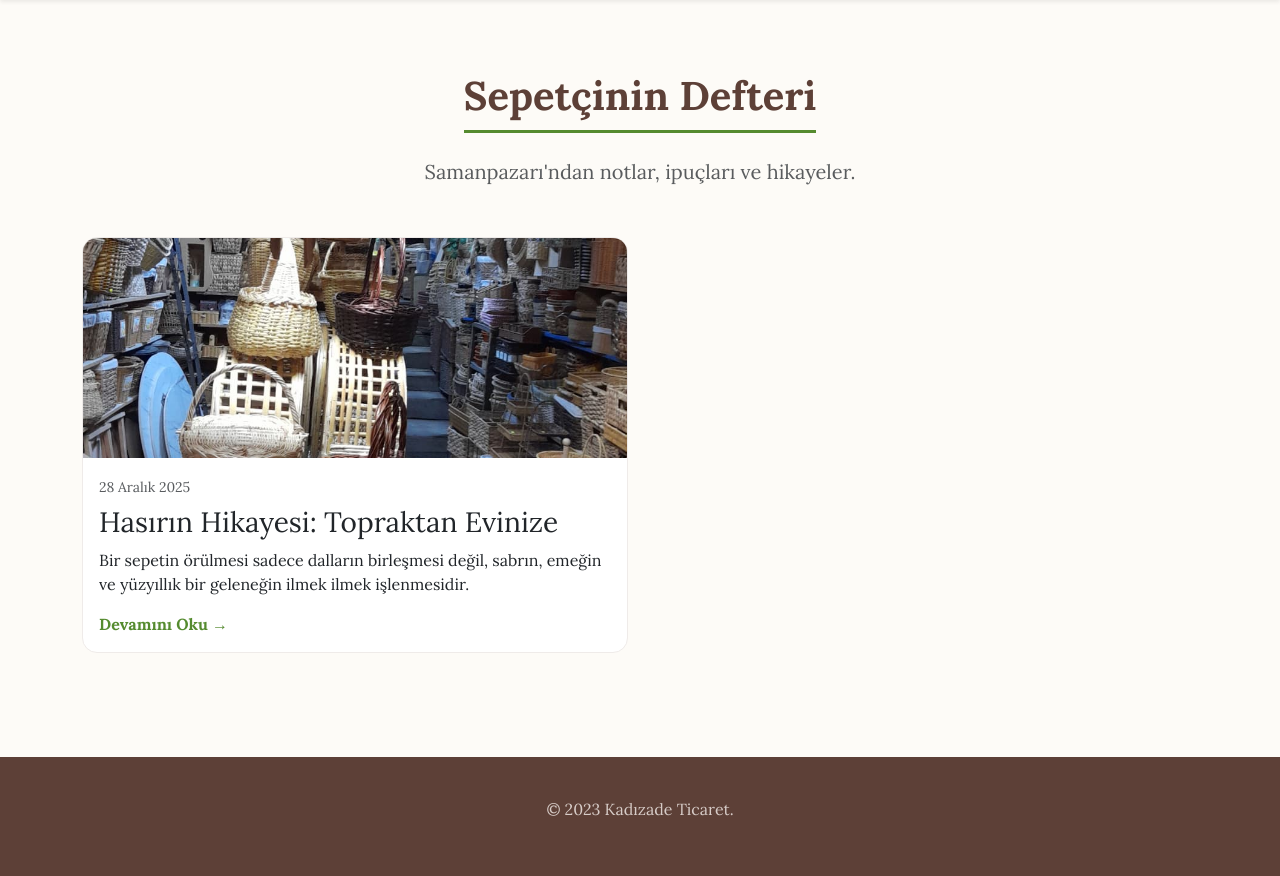
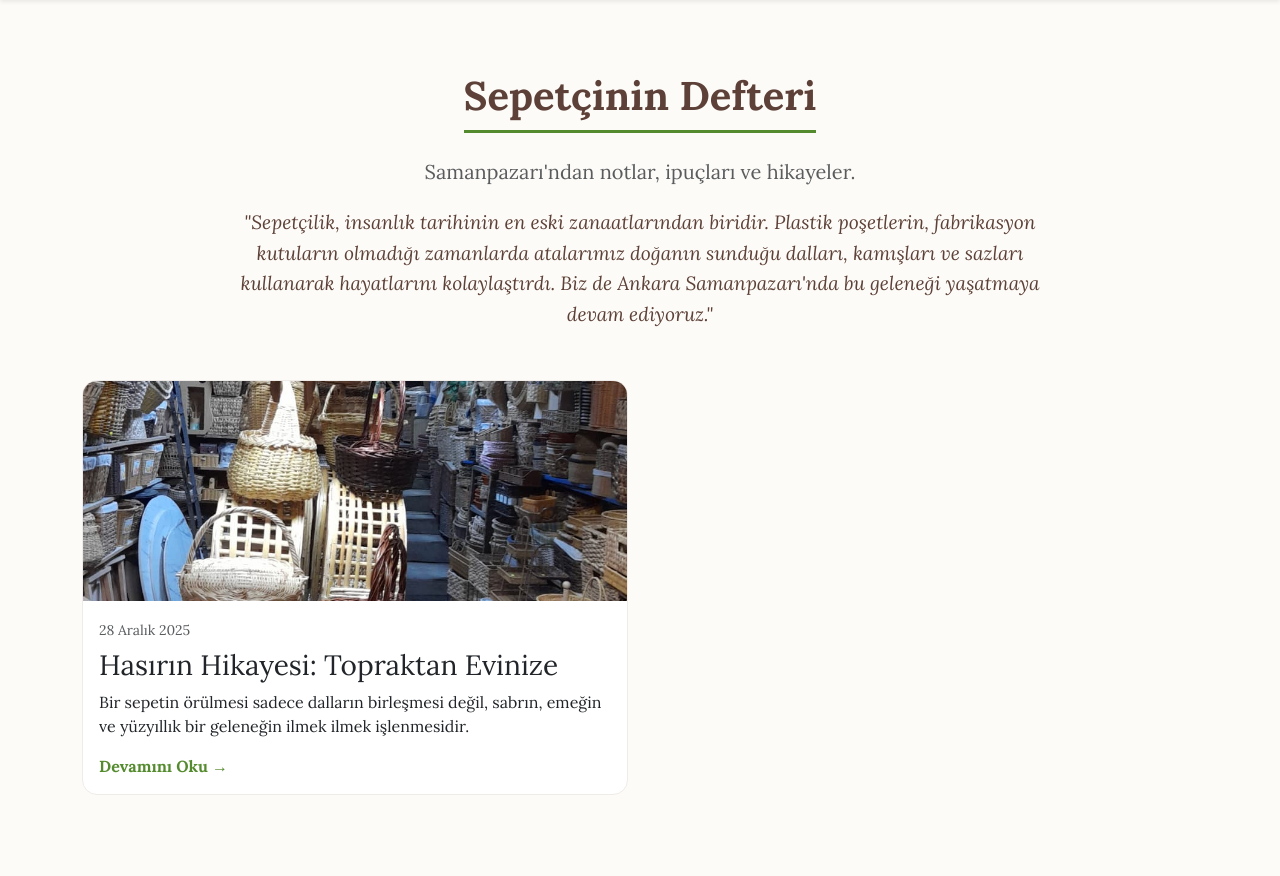
Before and after one commit to sahinbingol85/kadizade-sepet, a Flask app: page /blog in a window 1280 px wide. Shown: the part 56-932 px from the top of the page. Run offline with Flask 3, Linux system fonts and the light colour scheme.

Commit message:
Add files via upload

```diff
--- a/templates/blog.html
+++ b/templates/blog.html
@@ -15,8 +15,12 @@
         .nav-link:hover, .nav-link.active { color: white !important; }
         .navbar-brand { color: #fff !important; }
 
-        .blog-header { text-align: center; margin-bottom: 50px; }
+        .blog-header { text-align: center; margin-bottom: 50px; max-width: 800px; margin-left: auto; margin-right: auto; }
         .blog-title { color: var(--ana-renk); font-weight: bold; border-bottom: 3px solid var(--yesil); display: inline-block; padding-bottom: 10px; }
+
+        /* Yeni eklenen giriş yazısı stili */
+        .blog-intro { font-size: 1.2rem; line-height: 1.6; color: #5d4037; margin-top: 20px; font-style: italic; }
+
         .card { border: none; border-radius: 15px; transition: 0.3s; background: white; border: 1px solid #efebe9; overflow: hidden; }
         .card:hover { transform: translateY(-5px); box-shadow: 0 10px 20px rgba(93,64,55,0.1); }
         .card-img-top { height: 220px; object-fit: cover; }
@@ -49,6 +53,10 @@
         <div class="blog-header">
             <h1 class="blog-title">Sepetçinin Defteri</h1>
             <p class="lead mt-3 text-muted">Samanpazarı'ndan notlar, ipuçları ve hikayeler.</p>
+
+            <p class="blog-intro">
+                "Sepetçilik, insanlık tarihinin en eski zanaatlarından biridir. Plastik poşetlerin, fabrikasyon kutuların olmadığı zamanlarda atalarımız doğanın sunduğu dalları, kamışları ve sazları kullanarak hayatlarını kolaylaştırdı. Biz de Ankara Samanpazarı'nda bu geleneği yaşatmaya devam ediyoruz."
+            </p>
         </div>
 
         <div class="row">
```
